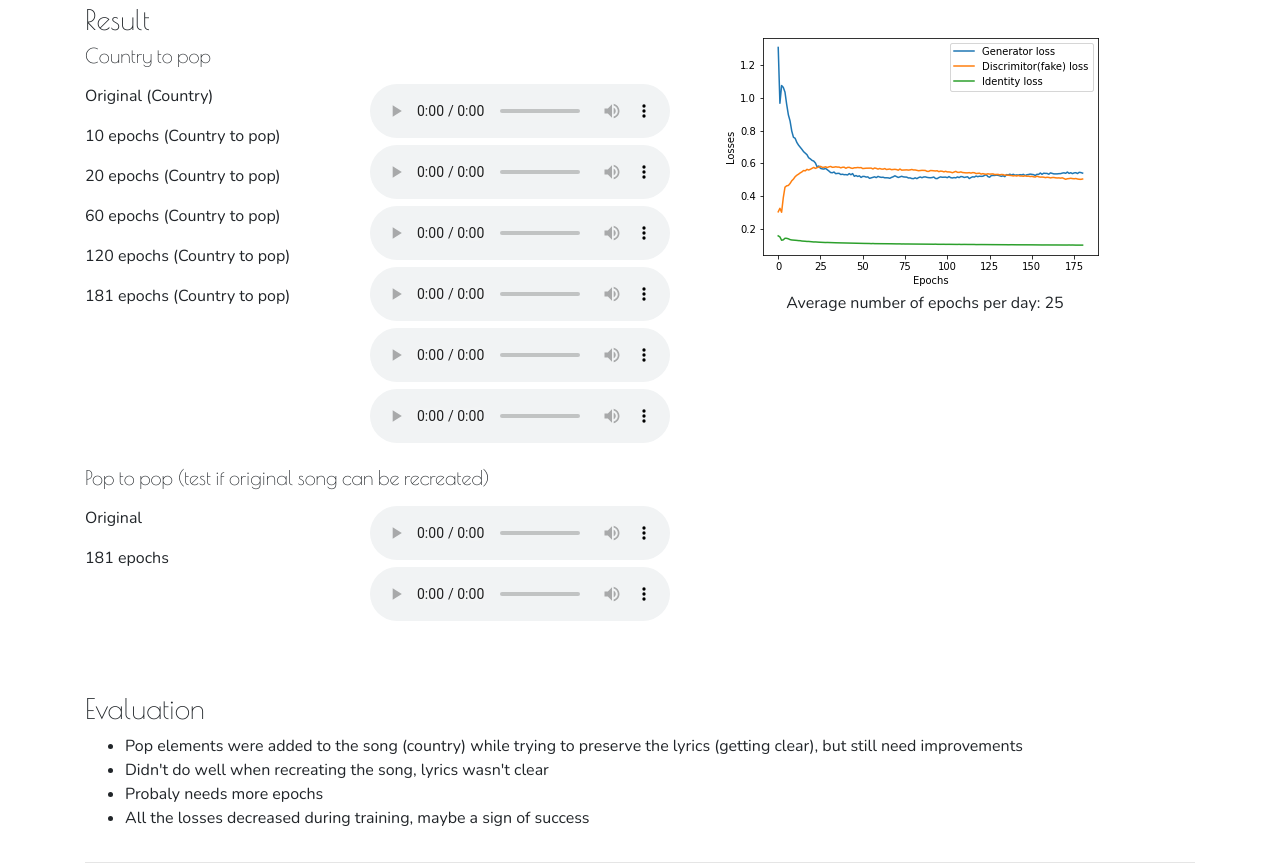
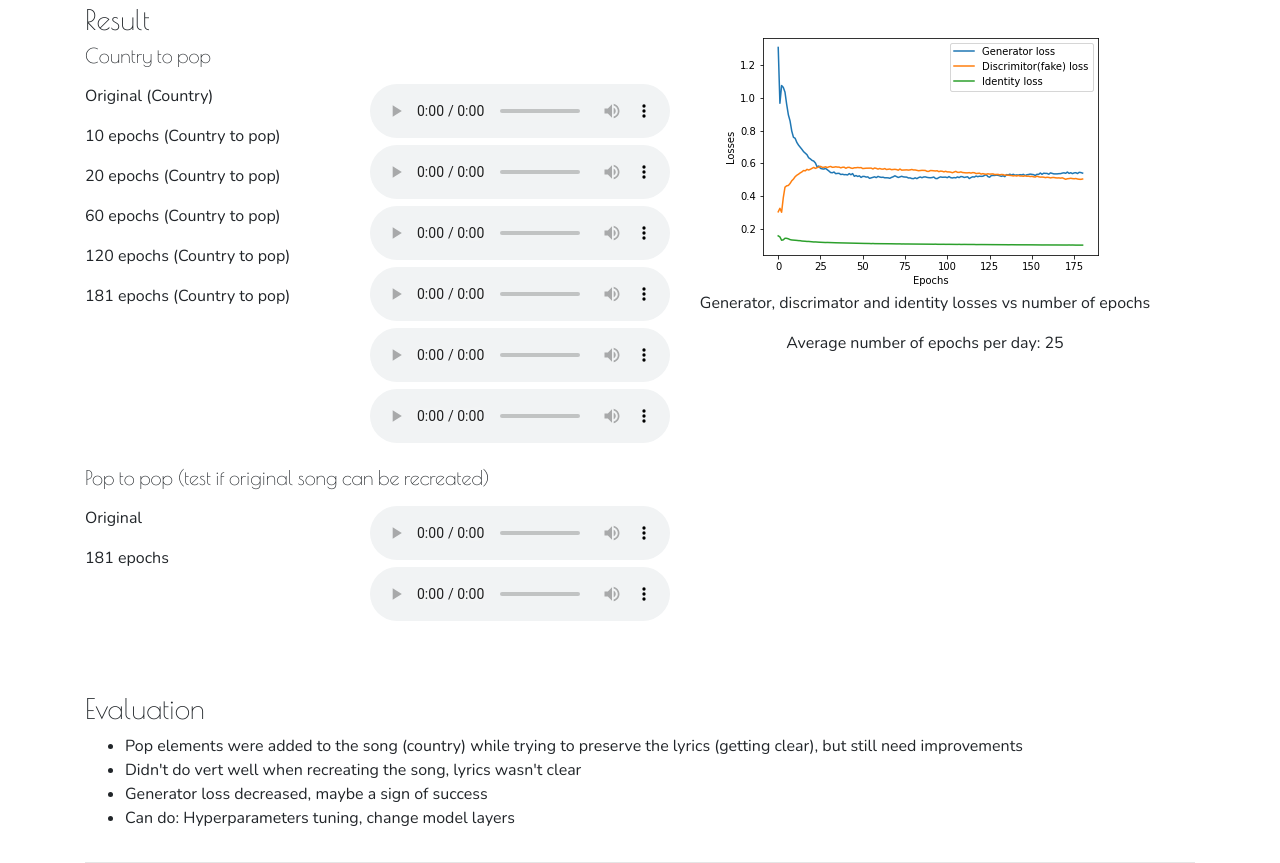
Before and after one commit to cccyrusss/thesisposter, a plain HTML site: page index.html in a window 1280 px wide. Shown: the part 1227-2090 px from the top of the page. Drawn offline with nearby package versions, Linux system fonts and the light colour scheme; a web font is replaced by a local one.

Commit message:
Change evaluation

```diff
--- a/index.html
+++ b/index.html
@@ -135,6 +135,7 @@
 				</div>
 				<div class="col-lg-6 col-sm-12 text-center">
 					<img src="assets/losses.png" alt="Generator, discriminator(fake), Identity losses">
+					<p> Generator, discrimator and identity losses vs number of epochs </p>
 					<p> Average number of epochs per day: 25</p>
 				</div>
 			</div>
@@ -143,9 +144,9 @@
 					<h3> Evaluation </h3>
 					<ul>
 						<li> Pop elements were added to the song (country) while trying to preserve the lyrics (getting clear), but still need improvements </li>
-						<li> Didn't do well when recreating the song, lyrics wasn't clear </li>
-						<li> Probaly needs more epochs</li>
-						<li> All the losses decreased during training, maybe a sign of success </li>
+						<li> Didn't do vert well when recreating the song, lyrics wasn't clear </li>
+						<li> Generator loss decreased, maybe a sign of success </li>
+						<li> Can do: Hyperparameters tuning, change model layers</li>
 					</ul>
 				</div>
 			</div>
```
